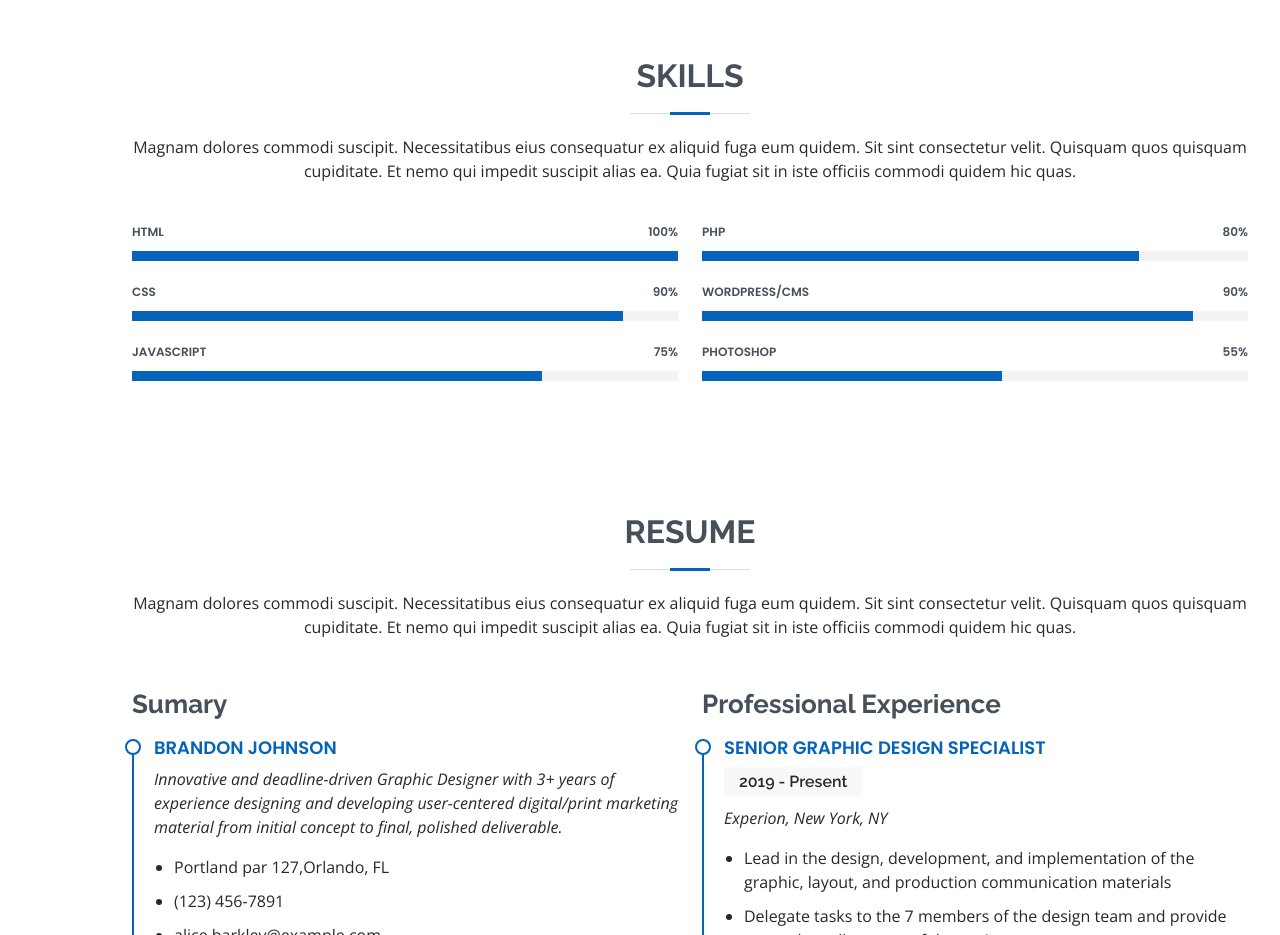
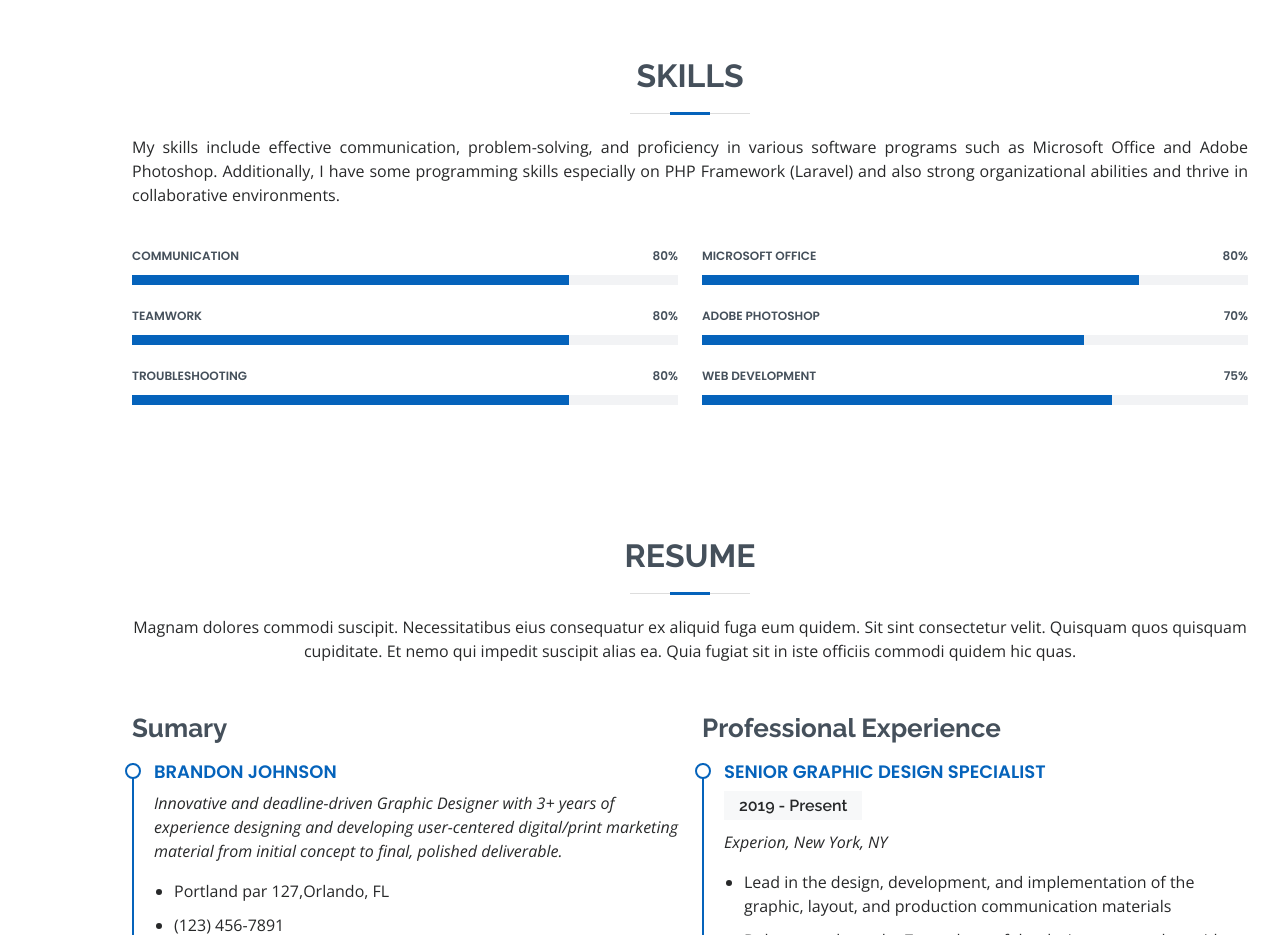
Before and after one commit to yahyapoernama/profile, a plain HTML site: page index.html in a window 1280 px wide. Shown: the part 1380-2315 px from the top of the page. Drawn offline with nearby package versions, Linux system fonts and the light colour scheme.

Commit message:
style: Modify Skills Section

```diff
--- a/index.html
+++ b/index.html
@@ -132,7 +132,11 @@
 
         <div class="section-title">
           <h2>Skills</h2>
-          <p>Magnam dolores commodi suscipit. Necessitatibus eius consequatur ex aliquid fuga eum quidem. Sit sint consectetur velit. Quisquam quos quisquam cupiditate. Et nemo qui impedit suscipit alias ea. Quia fugiat sit in iste officiis commodi quidem hic quas.</p>
+          <p class="text-justify">
+            My skills include effective communication, problem-solving, and proficiency in various software programs such as Microsoft Office and
+            Adobe Photoshop. Additionally, I have some programming skills especially on PHP Framework (Laravel) and also strong organizational
+            abilities and thrive in collaborative environments.
+          </p>
         </div>
 
         <div class="row skills-content">
@@ -140,23 +144,23 @@
           <div class="col-lg-6">
 
             <div class="progress">
-              <span class="skill">HTML <i class="val">100%</i></span>
+              <span class="skill">Communication <i class="val">80%</i></span>
               <div class="progress-bar-wrap">
-                <div class="progress-bar" role="progressbar" aria-valuenow="100" aria-valuemin="0" aria-valuemax="100"></div>
+                <div class="progress-bar" role="progressbar" aria-valuenow="80" aria-valuemin="0" aria-valuemax="100"></div>
               </div>
             </div>
 
             <div class="progress">
-              <span class="skill">CSS <i class="val">90%</i></span>
+              <span class="skill">Teamwork <i class="val">80%</i></span>
               <div class="progress-bar-wrap">
-                <div class="progress-bar" role="progressbar" aria-valuenow="90" aria-valuemin="0" aria-valuemax="100"></div>
+                <div class="progress-bar" role="progressbar" aria-valuenow="80" aria-valuemin="0" aria-valuemax="100"></div>
               </div>
             </div>
 
             <div class="progress">
-              <span class="skill">JavaScript <i class="val">75%</i></span>
+              <span class="skill">Troubleshooting <i class="val">80%</i></span>
               <div class="progress-bar-wrap">
-                <div class="progress-bar" role="progressbar" aria-valuenow="75" aria-valuemin="0" aria-valuemax="100"></div>
+                <div class="progress-bar" role="progressbar" aria-valuenow="80" aria-valuemin="0" aria-valuemax="100"></div>
               </div>
             </div>
 
@@ -165,23 +169,23 @@
           <div class="col-lg-6">
 
             <div class="progress">
-              <span class="skill">PHP <i class="val">80%</i></span>
+              <span class="skill">Microsoft Office <i class="val">80%</i></span>
               <div class="progress-bar-wrap">
                 <div class="progress-bar" role="progressbar" aria-valuenow="80" aria-valuemin="0" aria-valuemax="100"></div>
               </div>
             </div>
 
             <div class="progress">
-              <span class="skill">WordPress/CMS <i class="val">90%</i></span>
+              <span class="skill">Adobe Photoshop <i class="val">70%</i></span>
               <div class="progress-bar-wrap">
-                <div class="progress-bar" role="progressbar" aria-valuenow="90" aria-valuemin="0" aria-valuemax="100"></div>
+                <div class="progress-bar" role="progressbar" aria-valuenow="70" aria-valuemin="0" aria-valuemax="100"></div>
               </div>
             </div>
 
             <div class="progress">
-              <span class="skill">Photoshop <i class="val">55%</i></span>
+              <span class="skill">Web Development <i class="val">75%</i></span>
               <div class="progress-bar-wrap">
-                <div class="progress-bar" role="progressbar" aria-valuenow="55" aria-valuemin="0" aria-valuemax="100"></div>
+                <div class="progress-bar" role="progressbar" aria-valuenow="75" aria-valuemin="0" aria-valuemax="100"></div>
               </div>
             </div>
 
```
